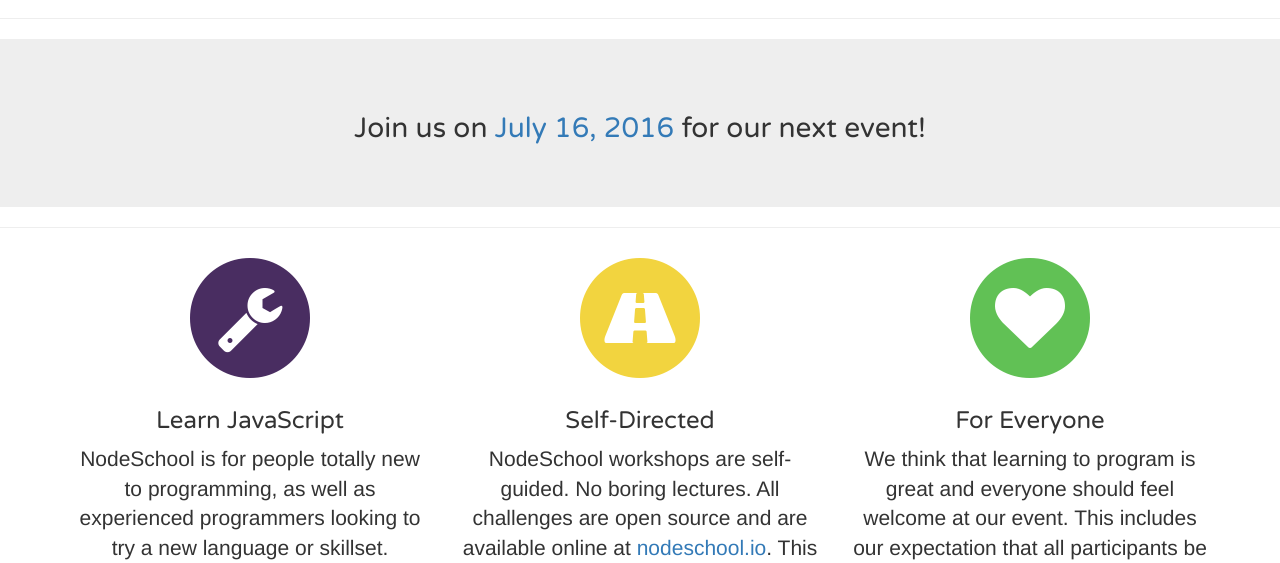
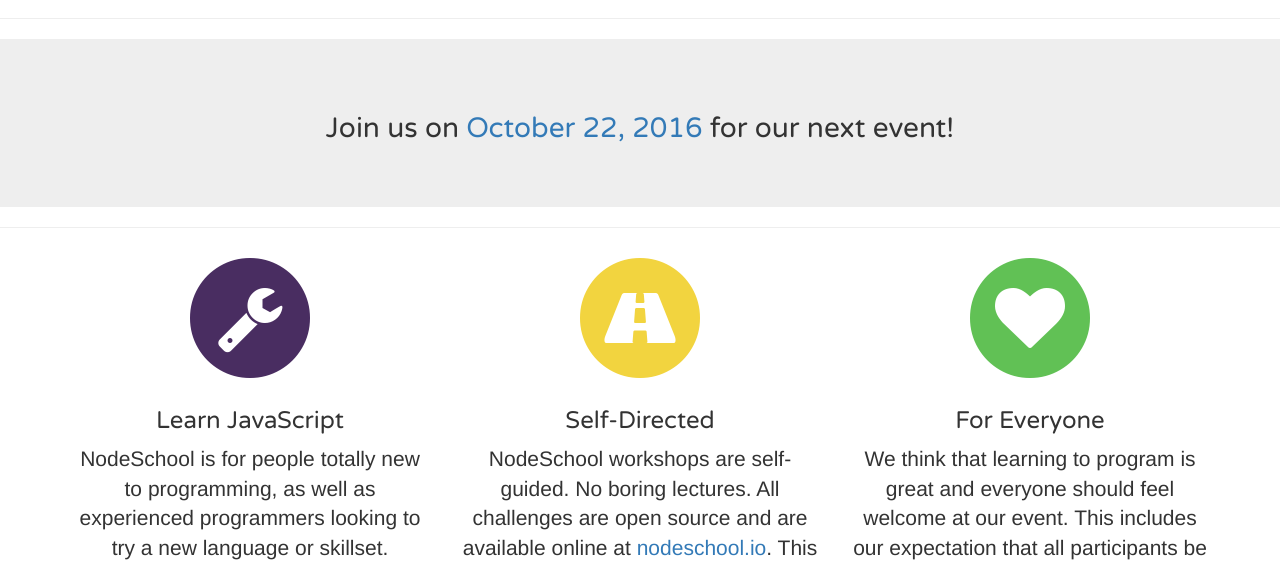
Before and after one commit to nodeschool/washingtondc, a website: page index.html in a window 1280 px wide. Shown: the part 237-800 px from the top of the page. Drawn offline with nearby package versions, Linux system fonts and the light colour scheme; some packages are replaced by stand-ins of ours; a script that the page names is missing.

Commit message:
Add the 10/22/16 event

```diff
--- a/index.html
+++ b/index.html
@@ -45,7 +45,7 @@
     <!--jumbotron-next-event-->
     <div class="jumbotron jumbotron-next-event">
       <div class="container text-center">
-        <h2>Join us on <a href="http://www.meetup.com/node-dc/events/231992561/">July 16, 2016</a> for our next event!</h2>
+        <h2>Join us on <a href="http://www.meetup.com/__ms2750697/node-dc/events/234378737/">October 22, 2016</a> for our next event!</h2>
       </div>
     </div>
     <hr />
```
